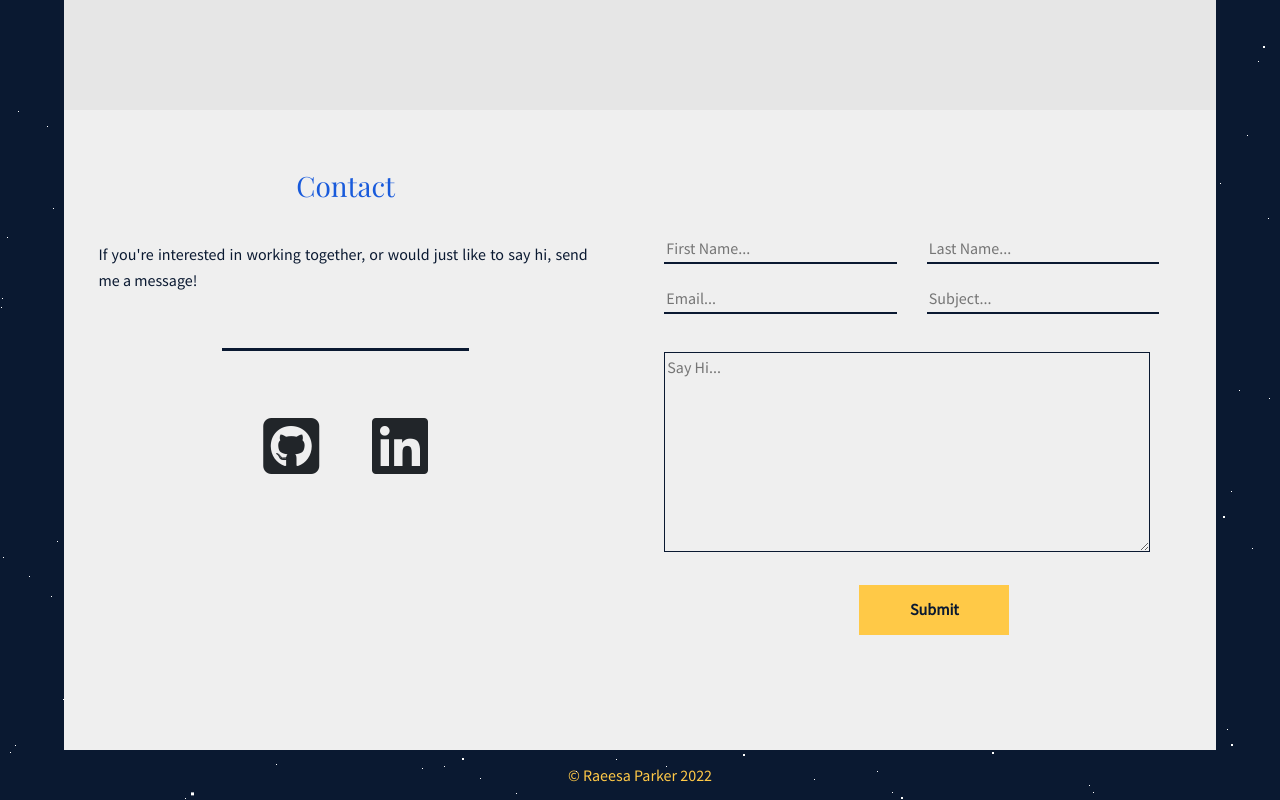
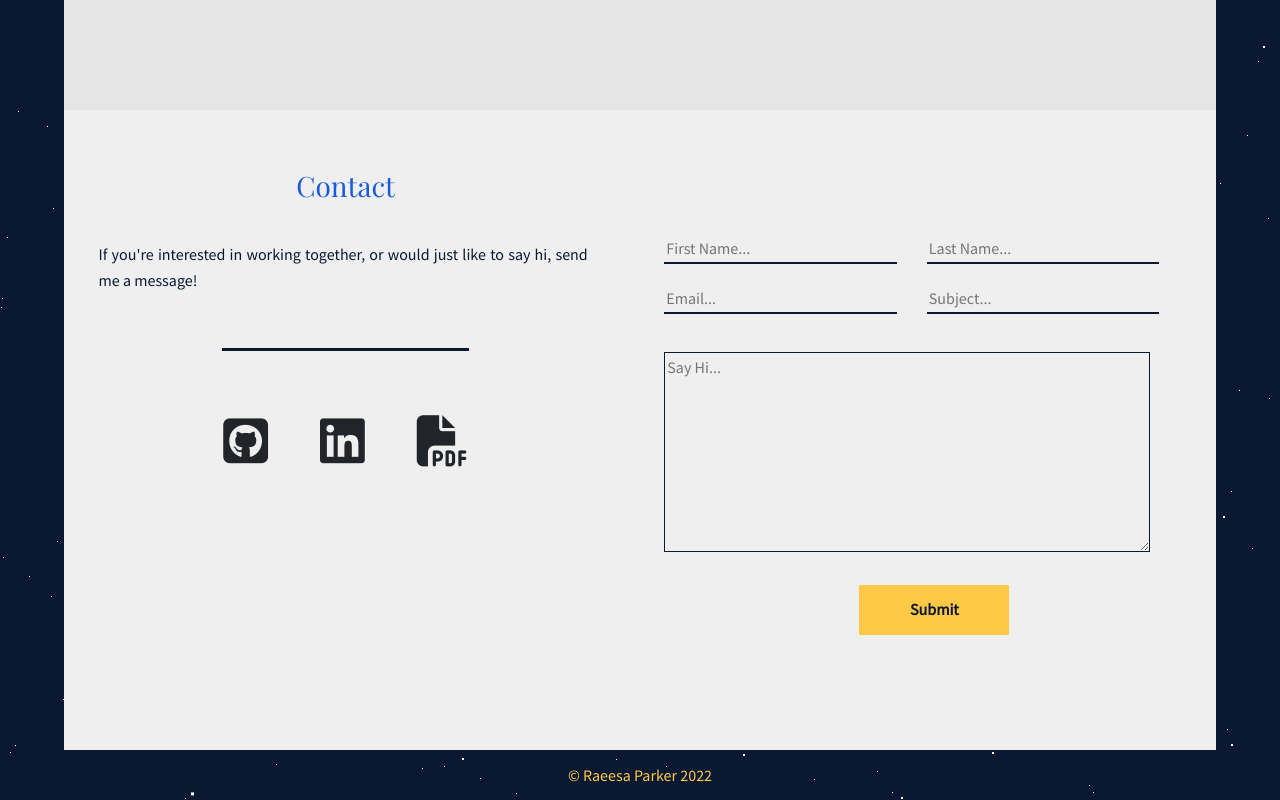
Before and after one commit to RaeesaParker/portfolio, a website with bundled scripts: page index.html in a window 1280 px wide. Shown: the part 2026-2826 px from the top of the page. Built offline with nearby package versions, Linux system fonts and the light colour scheme.

Commit message:
Add cv to link buttons on contact section

```diff
--- a/index.html
+++ b/index.html
@@ -178,8 +178,9 @@
 						<p id="p-contact" class="color-navy textbox-justify" >If you're interested in working together, or would just like to say hi, send me a message!</p>
 						<div class="div-socials-border"></div>
 						<div class="div-socials">
-							<a href="https://github.com/RaeesaParker"> <i class="fa-brands fa-square-github fa-4x div-socials-icon"></i></a>
-							<a href="https://www.linkedin.com/in/raeesa-parker/"> <i class="fa-brands fa-linkedin fa-4x div-socials-icon"></i></a>
+							<a href="https://github.com/RaeesaParker" class="hovertext" data-hover="GitHub"> <i class="fa-brands fa-square-github fa-4x div-socials-icon"></i> </a>
+							<a href="https://www.linkedin.com/in/raeesa-parker/" class="hovertext" data-hover="LinkedIn"><i class="fa-brands fa-linkedin fa-4x div-socials-icon"></i> </a>
+							<a href="./RaeesaParkerCV.pdf" download="raeesaparkercv" class="hovertext" data-hover="CV"> <i class="fa-solid fa-file-pdf  fa-4x  div-socials-icon "></i> </a>
 						</div>
 					</div>
 
--- a/package.json
+++ b/package.json
@@ -16,5 +16,5 @@
   "bugs": {
     "url": "https://github.com/RaeesaParker/Portfolio/issues"
   },
-  "homepage": "https://github.com/RaeesaParker/Portfolio#readme",
+  "homepage": "https://github.com/RaeesaParker/Portfolio#readme"
 }
--- a/portfolio_styles.css
+++ b/portfolio_styles.css
@@ -151,6 +151,35 @@ a, a:active {
 	text-align: justify;
 	padding: 1% 1% 1% 0;
 }
+
+
+.hovertext {
+  position: relative;
+  font-size: 0.8rem;
+  }
+
+.hovertext:before {
+	background-color: var(--Navy);
+	border-radius: 5px;
+	color: var(--Yellow);
+	content: attr(data-hover);
+	margin: 0 auto;
+	opacity: 0.5;
+	padding: 5px 0;
+	position: absolute;
+	text-align: center;
+	top: 150%;
+	visibility: hidden;
+	width: 100%;
+	z-index: 1;
+}
+
+.hovertext:hover:before {
+	opacity: 1;
+	visibility: visible;
+}
+
+
 
 
 
```
Also changed, not shown: assets/fig-timeline.png (deleted), assets/timeline.svg (deleted), 1 other file.
